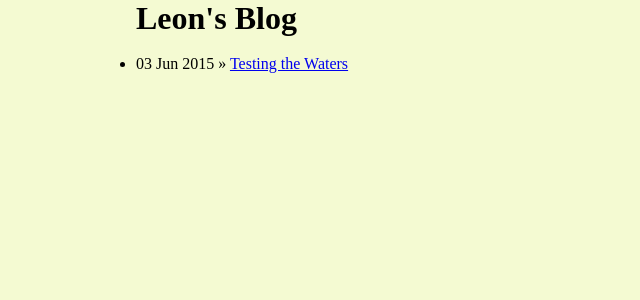
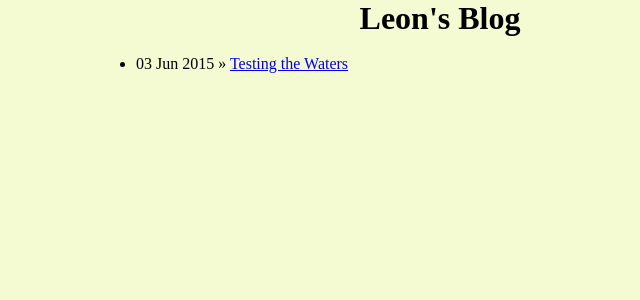
Before and after one commit to leonliang0395/leonliang0395.github.io, a Jekyll site: the page built from blog.md, in a window 1280 px wide. Shown: the top 300 px of the page, without its empty margins (200-840 px from the left). Built offline with Jekyll 4.4.1, drawn with Linux system fonts in a browser that asks for light colours; Markdown is read by kramdown in place of the engine named in the settings.

Commit message:
added university line, changed sizes

```diff
--- a/_layouts/bloglayout.html
+++ b/_layouts/bloglayout.html
@@ -1,7 +1,7 @@
 {% include head.html %}
 
 	<div class="container">
-	    <h1>{{ page.title }}</h1>
+	    <h1 class="text-center">{{ page.title }}</h1>
 	    {{ content }}
 	</div>
 
--- a/css/css.css
+++ b/css/css.css
@@ -67,3 +67,7 @@
   font-weight: 200;
   font-size: 1.0rem;
 }
+
+#University {
+  font-size: 100%;
+}
--- a/index.html
+++ b/index.html
@@ -18,8 +18,8 @@
 	<div class="indexDiv">
 		<header class="header" id="header">
 			 <h1 id="description" class="fadeIn">Leon Liang</h1>
-			 <h2 id="description" class="fadeIn text-center">Hacker/Developer</h2>
-			 <h3 id="description" class="fadeIn text-center">University of Michigan</h3>
+			 <h2 id="description" class="fadeIn text-center">Student / Hacker</h2>
+			 <h2 id="University" class="fadeIn text-center">University of Michigan</h2>
 			 <h4 id="description" class="fadeIn text-center">
 			 	<a href="https://www.github.com/leonliang0395"><img src="static/github.png"></a>
 			 	<a href="https://www.linkedin.com/in/leonliang0395"><img src="static/linked.png"></a>
```
